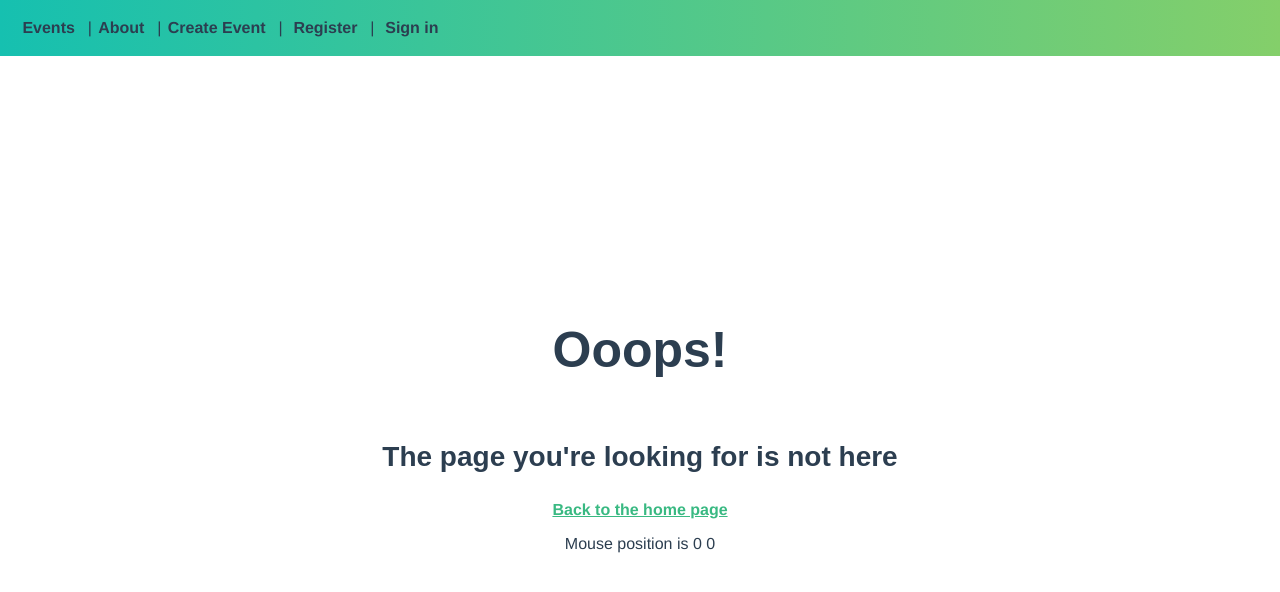
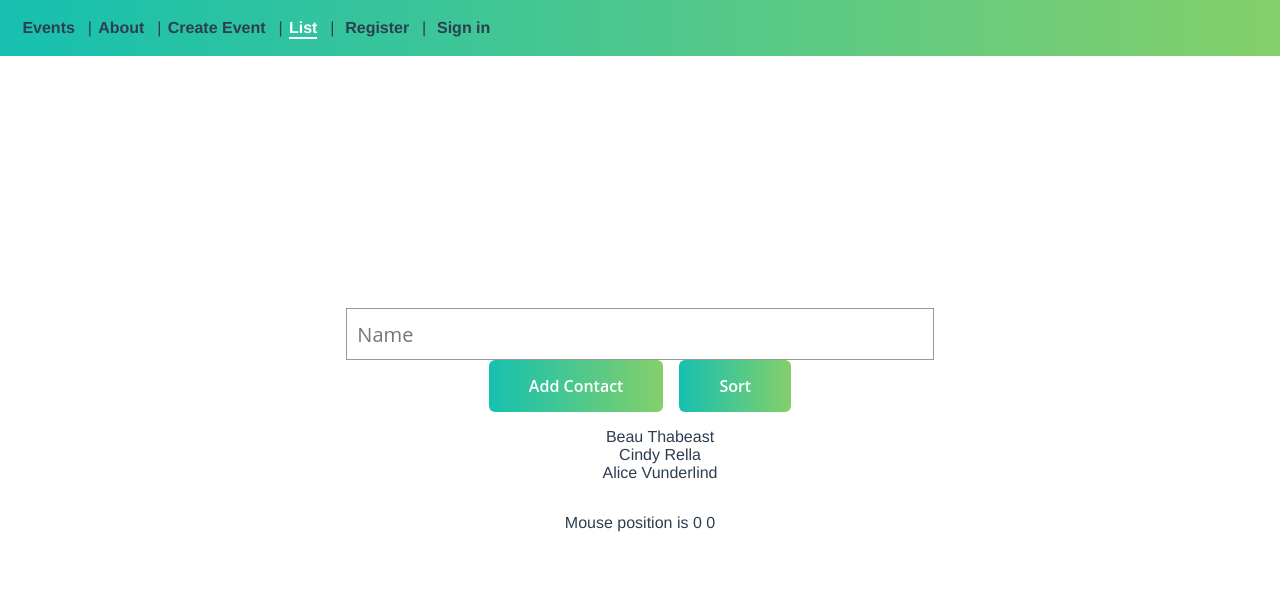
Before and after one commit to Paprikas/real-world-vue-3, a Vue app: page /list in a window 1280 px wide. Shown: the top 592 px of the page. Built offline with nearby package versions, Linux system fonts and the light colour scheme.

Commit message:
Animating Vue Lesson 4

```diff
--- a/src/assets/global.scss
+++ b/src/assets/global.scss
@@ -314,7 +314,12 @@ select::ms-expand {
   background-color: #e0e0e0;
 }
 
+ul {
+  list-style-type: none;
+}
+
 //TRANSITIONS
+//fade
 .fade-enter-from,
 .fade-leave-to {
   opacity: 0;
@@ -325,6 +330,7 @@ select::ms-expand {
   transition: opacity 0.5s ease-out;
 }
 
+//slide-fade
 .slide-fade-enter-from {
   transform: translateX(10px);
   opacity: 0;
@@ -339,3 +345,17 @@ select::ms-expand {
 .slide-fade-leave-active {
   transition: all 0.2s ease;
 }
+
+//slide-up
+.slide-up-enter-from {
+  transform: translateY(10px);
+  opacity: 0;
+}
+
+.slide-up-enter-active {
+  transition: all 0.2s ease;
+}
+
+.slide-up-move {
+  transition: transform .5s ease-out;
+}
--- a/src/components/AppNav.vue
+++ b/src/components/AppNav.vue
@@ -2,7 +2,8 @@
   <nav>
     <router-link :to="{ name: 'EventList' }">Events</router-link> |
     <router-link :to="{ name: 'AboutView' }">About</router-link> |
-    <router-link :to="{ name: 'EventCreate' }">Create Event</router-link>
+    <router-link :to="{ name: 'EventCreate' }">Create Event</router-link>|
+    <router-link :to="{ name: 'ListView' }">List</router-link>
     <div v-if="!loggedIn">
       | <router-link :to="{ name: 'RegisterUser' }">Register</router-link>|
       <router-link :to="{ name: 'LoginUser' }">Sign in</router-link>
--- a/src/components/BaseButton.vue
+++ b/src/components/BaseButton.vue
@@ -1,5 +1,5 @@
 <template>
-  <button class="button">
+  <button class="button -fill-gradient">
     <slot />
   </button>
 </template>
--- a/src/router/index.js
+++ b/src/router/index.js
@@ -12,6 +12,7 @@ import { useEventStore } from '@/store/EventStore'
 import { useFlashStore } from '@/store/FlashStore'
 import LoginUser from '@/views/LoginUser'
 import RegisterUser from '@/views/RegisterUser'
+import ListView from '@/views/ListView'
 
 const AboutView = () => import('../views/AboutView.vue')
 
@@ -100,6 +101,11 @@ const routes = [
     component: AboutView,
   },
   {
+    path: '/list',
+    name: 'ListView',
+    component: ListView,
+  },
+  {
     path: '/register',
     name: 'RegisterUser',
     component: RegisterUser,
--- a/src/views/AboutView.vue
+++ b/src/views/AboutView.vue
@@ -1,13 +1,13 @@
 <template>
   <div class="about">
     <h1>A site for Events</h1>
-    <BaseButton @click="toggleModal" type="button" class="-fill-gradient"
+    <BaseButton @click="toggleModal" type="button"
       >Open</BaseButton
     >
 
     <transition name="fade">
       <div v-if="isOpen" class="modal">
-        <BaseButton @click="toggleModal" type="button" class="-fill-gradient"
+        <BaseButton @click="toggleModal" type="button"
           >Close</BaseButton
         >
       </div>
--- /dev/null
+++ b/src/views/ListView.vue
@@ -0,0 +1,33 @@
+<template>
+  <div>
+    <input type="text" v-model="newContact" placeholder="Name" />
+    <BaseButton @click="addContact" type="button">Add Contact</BaseButton>
+    <BaseButton @click="sortContacts" type="button">Sort</BaseButton>
+
+    <transition-group tag="ul" name="slide-up" appear>
+      <li v-for="contact in contacts" :key="contact">
+        {{ contact }}
+      </li>
+    </transition-group>
+  </div>
+</template>
+
+<script>
+export default {
+  data() {
+    return {
+      newContact: '',
+      contacts: ['Beau Thabeast', 'Cindy Rella', 'Alice Vunderlind'],
+    }
+  },
+  methods: {
+    addContact() {
+      this.contacts.push(this.newContact)
+      this.newContact = ''
+    },
+    sortContacts() {
+      this.contacts.sort()
+    },
+  },
+}
+</script>
--- a/src/views/LoginUser.vue
+++ b/src/views/LoginUser.vue
@@ -17,7 +17,7 @@
 
     <p v-if="error">{{ error }}</p>
 
-    <BaseButton type="submit" class="-fill-gradient"> Submit </BaseButton>
+    <BaseButton type="submit" > Submit </BaseButton>
 
     <router-link :to="{ name: 'RegisterUser' }"
       >Don't have an account? Register here!</router-link
--- a/src/views/RegisterUser.vue
+++ b/src/views/RegisterUser.vue
@@ -7,7 +7,7 @@
       <ul v-if="errors">
         <li v-for="(error, index) in errors" :key="index">{{ error }}</li>
       </ul>
-      <BaseButton class="-fill-gradient" type="submit">Submit</BaseButton>
+      <BaseButton type="submit">Submit</BaseButton>
 
       <router-link :to="{ name: 'LoginUser' }"
         >Already have an account? Login here!</router-link
--- a/src/views/event/EventCreate.vue
+++ b/src/views/event/EventCreate.vue
@@ -70,7 +70,7 @@
         </div>
       </fieldset>
 
-      <BaseButton class="-fill-gradient" type="submit">Submit</BaseButton>
+      <BaseButton type="submit">Submit</BaseButton>
     </form>
   </div>
 </template>
```
